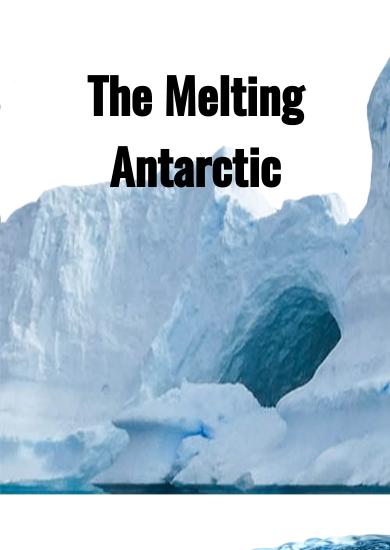
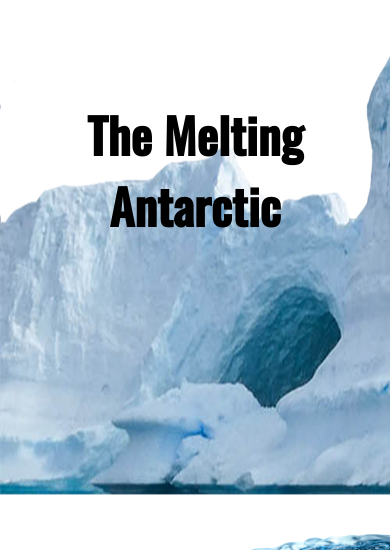
Before and after one commit to dvfekete-unc/mejo187-project4-final, a plain HTML site: page index.html in a window 390 px wide. Shown: the part 310-860 px from the top of the page. Drawn offline with nearby package versions, Linux system fonts and the light colour scheme; a script that the page names is missing; a web font is replaced by a local one.

Commit message:
Testing the top margin for the content flex class

```diff
--- a/css/style.css
+++ b/css/style.css
@@ -378,6 +378,11 @@
             scroll-snap-type: none;
         }
 
+        .content-flex {
+            scroll-snap-align: none;
+            margin-top: 100px;
+        }
+
         .content-box {
             padding: 10px;
         }
```
